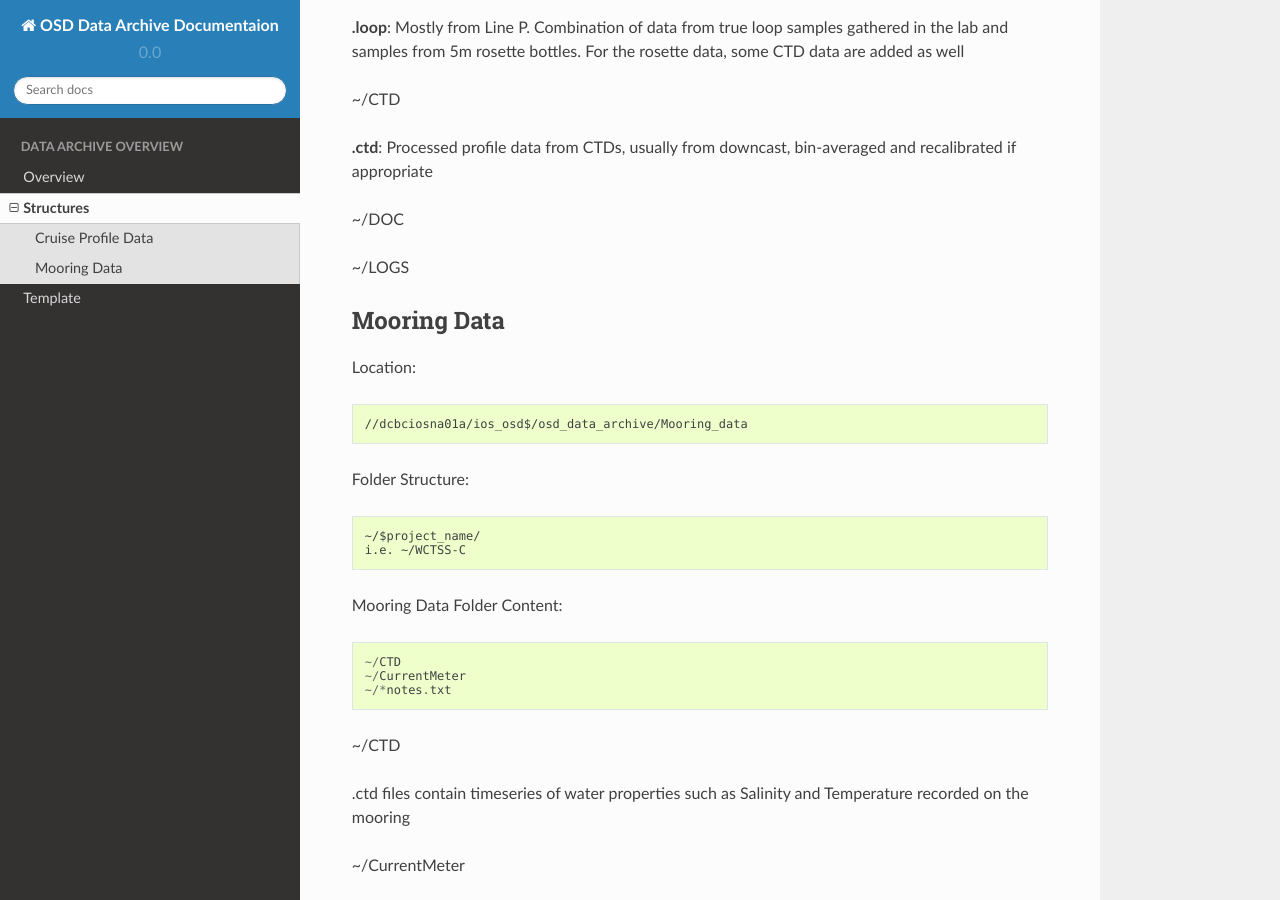
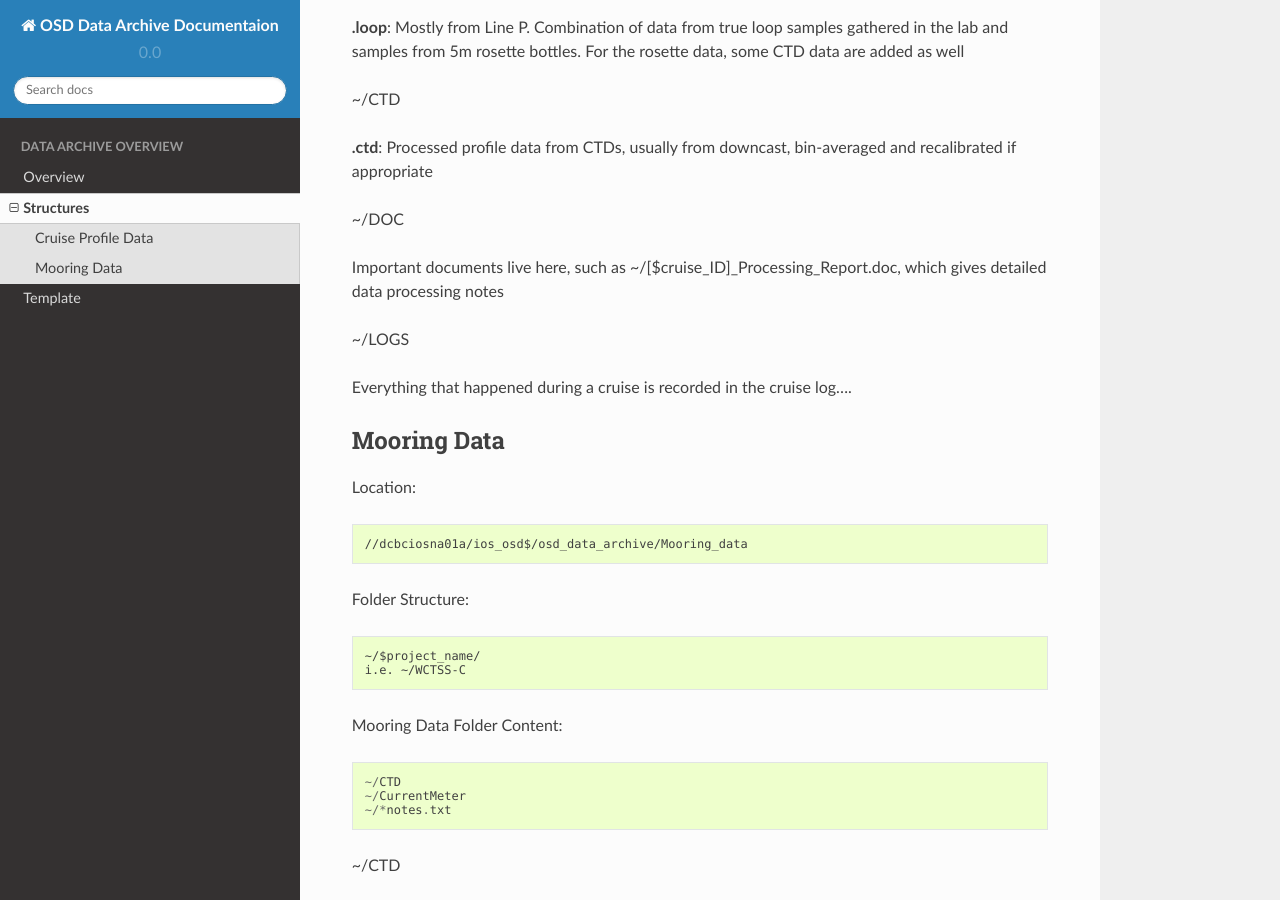
Before and after one commit to onedwd/ios_data, a Sphinx documentation site: the page built from source/structure.rst, in a window 1280 px wide and 900 px high, scrolled down 883 px. Built offline with Sphinx 7.4.7 and the Read the Docs theme 2.0.0, drawn with Linux system fonts in a browser that asks for light colours.

Commit message:
updated structures

```diff
--- a/source/structure.rst
+++ b/source/structure.rst
@@ -38,7 +38,12 @@ Cruise Profile Data
     **.ctd**: Processed profile data from CTDs, usually from downcast, bin-averaged and recalibrated if appropriate
 
   - ~/DOC
+
+    Important documents live here, such as ~/[$cruise_ID]_Processing_Report.doc, which gives detailed data processing notes
+
   - ~/LOGS
+
+    Everything that happened during a cruise is recorded in the cruise log....
 
 
 .. _mooring-data-label:
```
